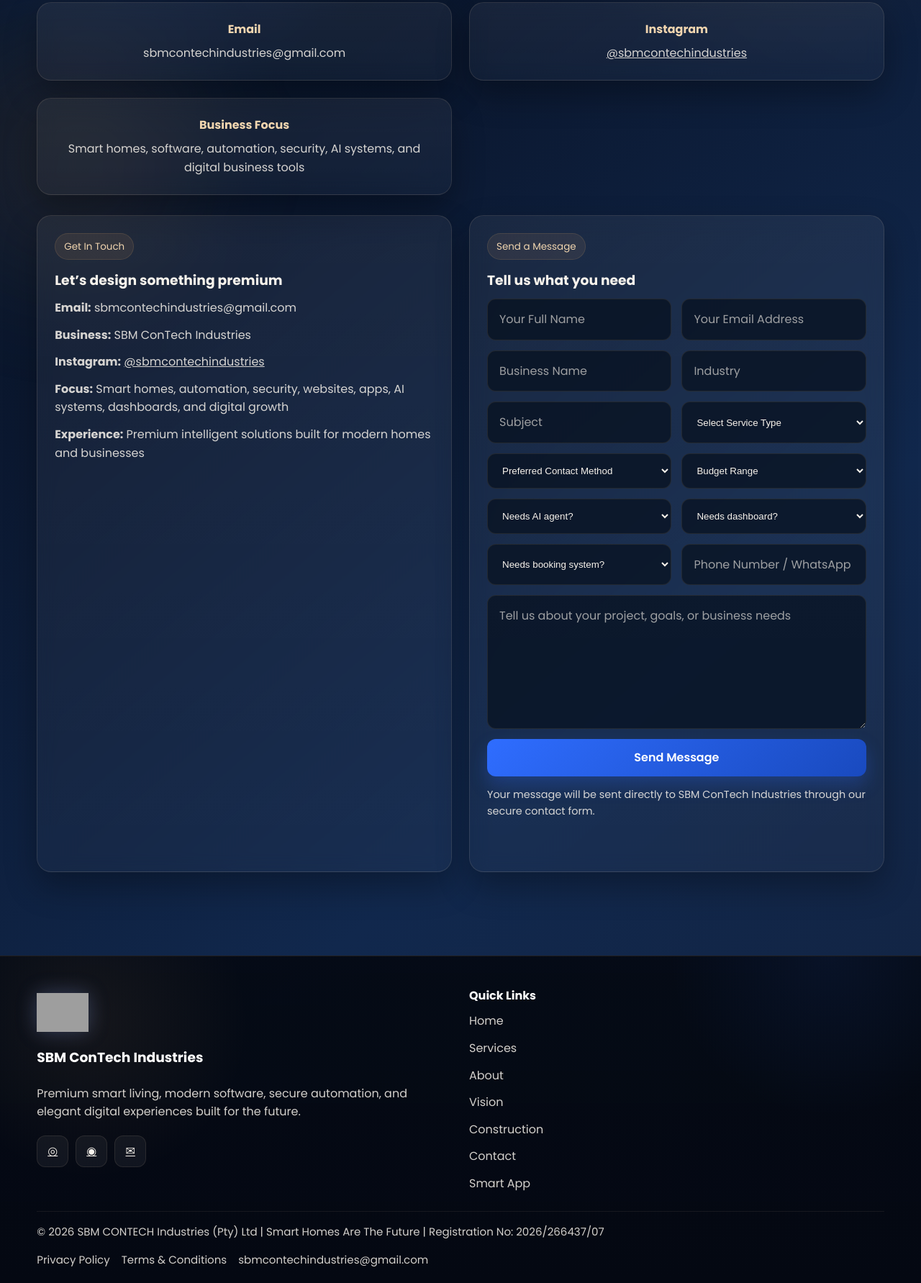
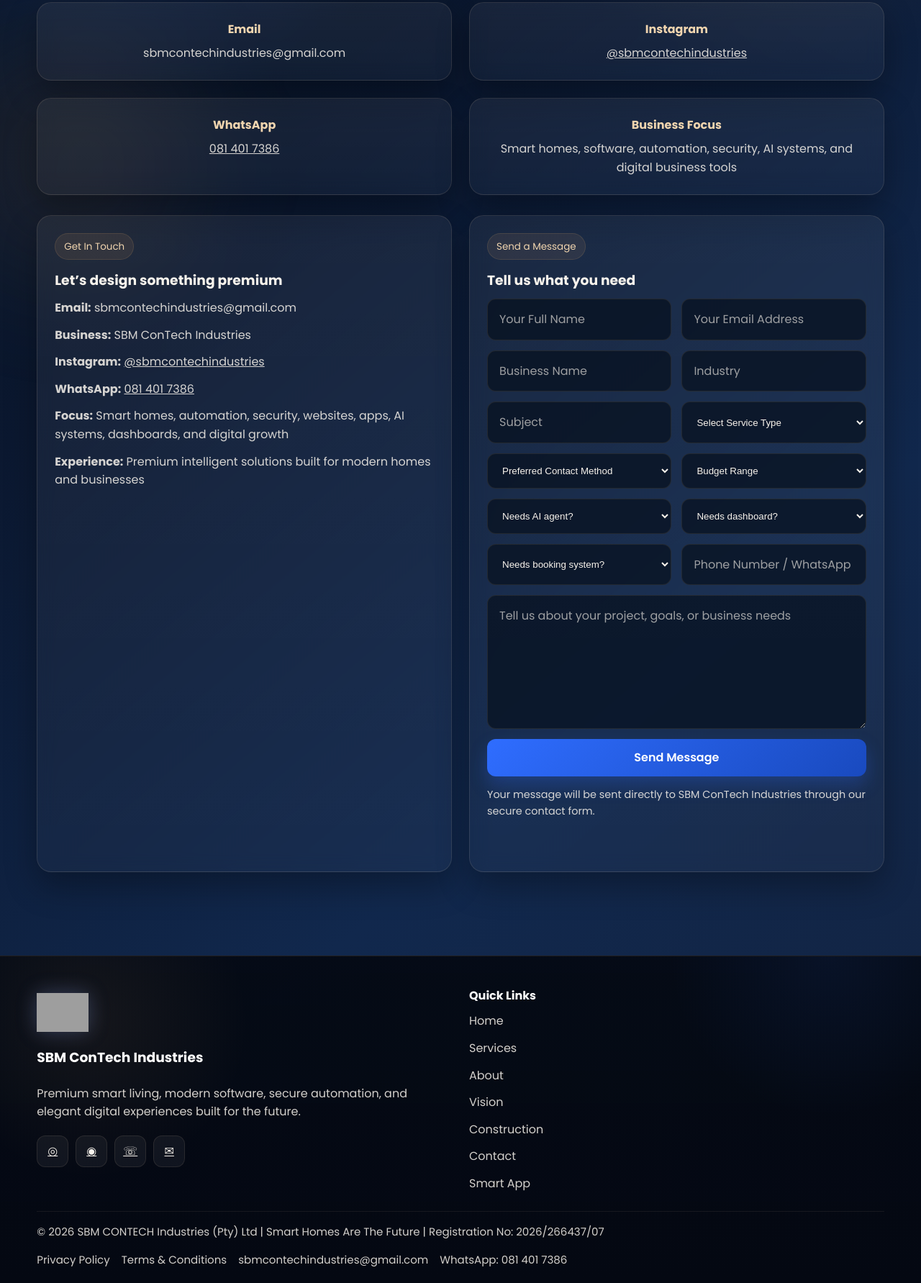
Before and after one commit to motloungseabelo-gif/sbmcontech-website, a plain HTML site: page contact.html in a window 1280 px wide. Shown: the part 520-2303 px from the top of the page at 72% size. Drawn offline with Linux system fonts and the light colour scheme; grey boxes are pictures that could not be loaded.

Commit message:
Update contact.html

```diff
--- a/contact.html
+++ b/contact.html
@@ -10,7 +10,8 @@
     <meta name="apple-mobile-web-app-status-bar-style" content="black-translucent">
     <link rel="preconnect" href="https://fonts.googleapis.com">
     <link rel="preconnect" href="https://fonts.gstatic.com" crossorigin>
-    <meta name="description" content="Contact SBM ConTech Industries for smart home solutions, automation, security systems, AI business tools, websites, dashboards, and premium digital services.">    <meta property="og:title" content="SBM ConTech Industries | Contact & Quotes">
+    <meta name="description" content="Contact SBM ConTech Industries for smart home solutions, automation, security systems, AI business tools, websites, dashboards, and premium digital services.">
+    <meta property="og:title" content="SBM ConTech Industries | Contact & Quotes">
     <meta property="og:description" content="Contact SBM ConTech Industries for smart home solutions, automation, security systems, AI business tools, websites, apps, and premium digital services in South Africa.">
     <meta property="og:type" content="website">
     <meta property="og:image" content="https://sbmcontech.co.za/images/Logo.png">
@@ -26,6 +27,7 @@
 <body>
 
 <div class="scroll-progress" id="scrollProgress"></div>
+
 <div class="announcement-bar">
     <div class="wrapper announcement-inner">
         <span>Premium smart living for modern homes and businesses.</span>
@@ -83,10 +85,25 @@
             <span>Email</span>
             <p>sbmcontechindustries@gmail.com</p>
         </div>
+
         <div class="contact-mini-card">
             <span>Instagram</span>
-            <p><a href="https://www.instagram.com/sbmcontechindustries/" target="_blank" rel="noopener noreferrer">@sbmcontechindustries</a></p>
+            <p>
+                <a href="https://www.instagram.com/sbmcontechindustries/" target="_blank" rel="noopener noreferrer">
+                    @sbmcontechindustries
+                </a>
+            </p>
         </div>
+
+        <div class="contact-mini-card">
+            <span>WhatsApp</span>
+            <p>
+                <a href="https://wa.me/27814017386" target="_blank" rel="noopener noreferrer">
+                    081 401 7386
+                </a>
+            </p>
+        </div>
+
         <div class="contact-mini-card">
             <span>Business Focus</span>
             <p>Smart homes, software, automation, security, AI systems, and digital business tools</p>
@@ -99,7 +116,18 @@
             <h3>Let’s design something premium</h3>
             <p><strong>Email:</strong> sbmcontechindustries@gmail.com</p>
             <p><strong>Business:</strong> SBM ConTech Industries</p>
-            <p><strong>Instagram:</strong> <a href="https://www.instagram.com/sbmcontechindustries/" target="_blank" rel="noopener noreferrer">@sbmcontechindustries</a></p>
+            <p>
+                <strong>Instagram:</strong>
+                <a href="https://www.instagram.com/sbmcontechindustries/" target="_blank" rel="noopener noreferrer">
+                    @sbmcontechindustries
+                </a>
+            </p>
+            <p>
+                <strong>WhatsApp:</strong>
+                <a href="https://wa.me/27814017386" target="_blank" rel="noopener noreferrer">
+                    081 401 7386
+                </a>
+            </p>
             <p><strong>Focus:</strong> Smart homes, automation, security, websites, apps, AI systems, dashboards, and digital growth</p>
             <p><strong>Experience:</strong> Premium intelligent solutions built for modern homes and businesses</p>
         </div>
@@ -107,6 +135,7 @@
         <div class="content-card contact-form-card">
             <span class="info-chip">Send a Message</span>
             <h3>Tell us what you need</h3>
+
             <form class="contact-form" id="contactForm" data-no-alert="true" action="https://formspree.io/f/mvzvbavp" method="POST">
                 <div class="form-row">
                     <input type="text" name="name" placeholder="Your Full Name" required>
@@ -171,7 +200,7 @@
                         <option>No</option>
                     </select>
 
-                    <input type="text" name="phone" placeholder="Phone Number / WhatsApp">
+                    <input type="text" name="phone" placeholder="Phone Number / WhatsApp Number">
                 </div>
 
                 <textarea name="message" rows="6" placeholder="Tell us about your project, goals, or business needs" required></textarea>
@@ -194,11 +223,14 @@
                 <a href="index.html" aria-label="Go to home page">
                     <img loading="lazy" decoding="async" src="images/Logo.png" alt="SBM ConTech Industries Logo" class="footer-logo">
                 </a>
+
                 <h3>SBM ConTech Industries</h3>
                 <p>Premium smart living, modern software, secure automation, and elegant digital experiences built for the future.</p>
+
                 <div class="footer-socials">
                     <a href="https://www.instagram.com/sbmcontechindustries/" aria-label="Instagram" target="_blank" rel="noopener noreferrer">◎</a>
                     <a href="#" aria-label="Facebook">◉</a>
+                    <a href="https://wa.me/27814017386" aria-label="WhatsApp" target="_blank" rel="noopener noreferrer">☏</a>
                     <a href="mailto:sbmcontechindustries@gmail.com" aria-label="Email">✉</a>
                 </div>
             </div>
@@ -219,10 +251,12 @@
 
         <div class="footer-bottom">
             <p>© <span data-year></span> SBM CONTECH Industries (Pty) Ltd | Smart Homes Are The Future | Registration No: 2026/266437/07</p>
+
             <div class="footer-bottom-links">
                 <a href="privacy-policy.html">Privacy Policy</a>
                 <a href="terms.html">Terms &amp; Conditions</a>
                 <a href="mailto:sbmcontechindustries@gmail.com">sbmcontechindustries@gmail.com</a>
+                <a href="https://wa.me/27814017386" target="_blank" rel="noopener noreferrer">WhatsApp: 081 401 7386</a>
             </div>
         </div>
     </div>
```
